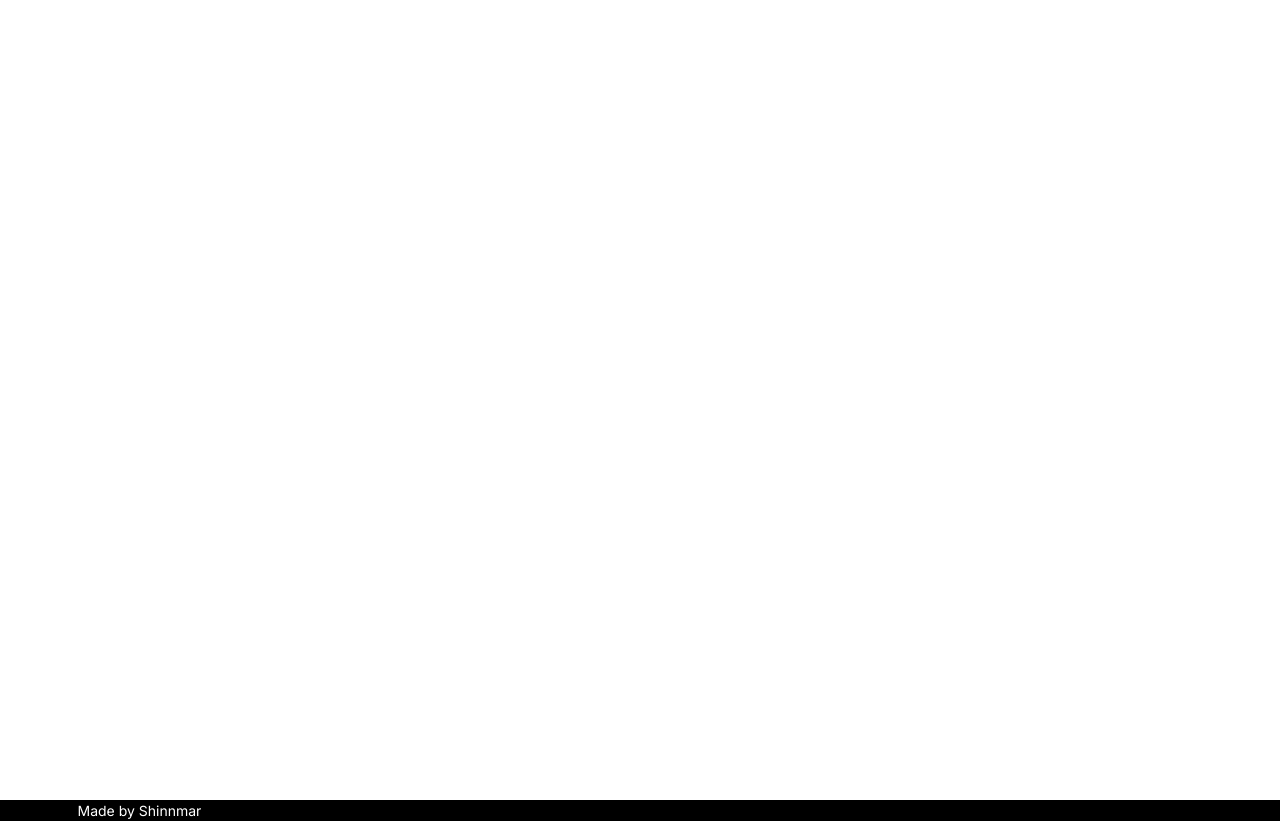
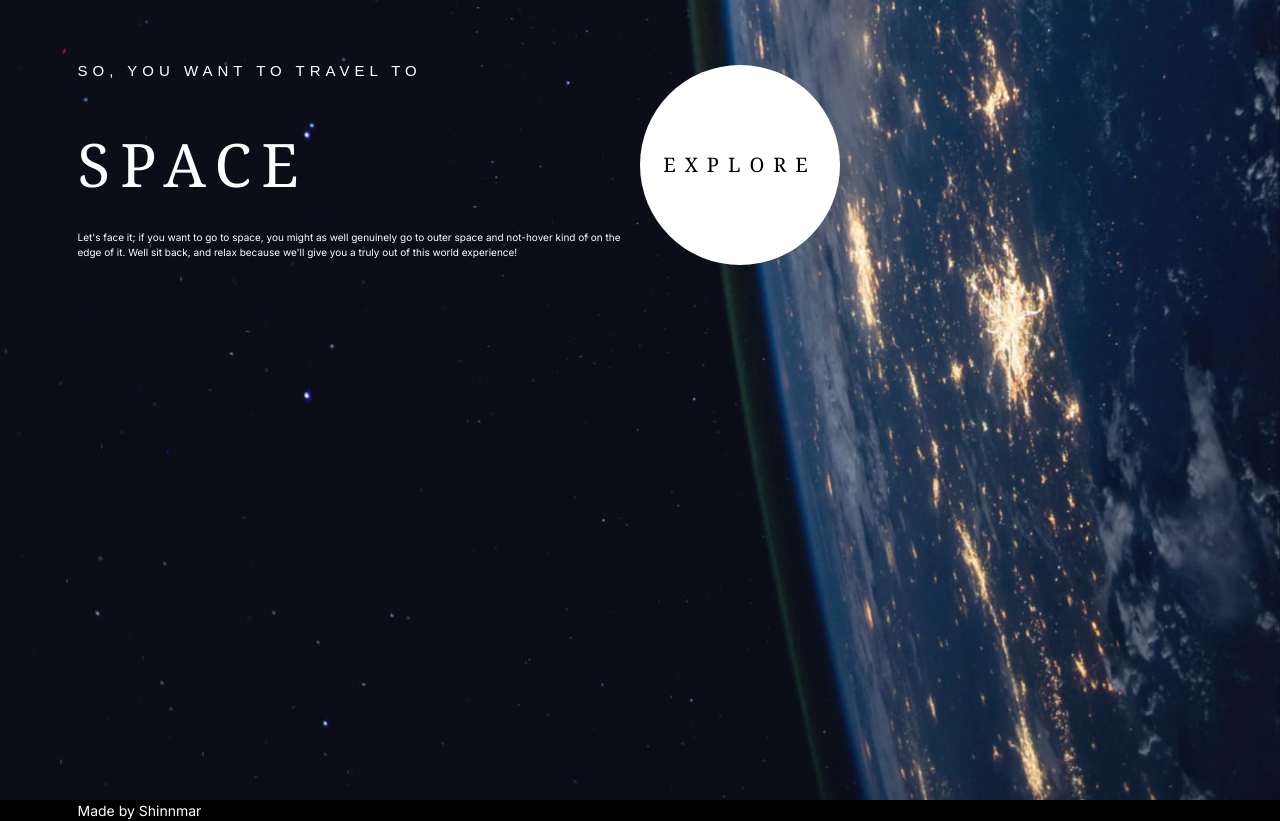
Before and after one commit to shinnmar/space-tourism, a Next.js app: page / in a window 1280 px wide. Built offline with nearby package versions, Linux system fonts and the light colour scheme.

Commit message:
feat: add hero content

```diff
--- a/app/globals.scss
+++ b/app/globals.scss
@@ -16,7 +16,8 @@
 }
 
 body {
-  background: url(../public/images/background-home-desktop.jpg) cover no-repeat;
+  background: url(../public/images/background-home-desktop.jpg) no-repeat;
+  background-size: cover;
   color: $white;
 }
 
--- a/app/page.module.scss
+++ b/app/page.module.scss
@@ -16,6 +16,58 @@
   width: 100%;
   z-index: 2;
   font-family: var(--font-mono);
+}
+
+.columns {
+  display: flex;
+  flex-direction: row;
+  flex-wrap: wrap;
+  justify-content: center;
+  align-items: center;
+  width: 100%;
+
+  article {
+    width: 50%;
+  }
+}
+
+
+.hero_title {
+  font-size: 6rem;
+  letter-spacing: 10px;
+  margin: 2rem 0 3rem;
+  font-family: Georgia, Times, 'Times New Roman', serif;
+}
+
+.hero_text, .hero_first_title {
+  font-family: Arial, Helvetica, sans-serif;
+}
+
+.hero_first_title {
+  text-transform: uppercase;
+  font-size: 1.5rem;
+  letter-spacing: 5px;
+  font-weight: 300;
+}
+
+.circle {
+  position: relative;
+  display: flex;
+  justify-content: center;
+  align-items: center;
+  background-color: #ffffff;
+  width: 200px;
+  height: 200px;
+  border-radius: 50%;
+
+  .circle_text {
+    color: #000000;
+    font-size: 2rem;
+    font-weight: 400;
+    position: absolute;
+    letter-spacing: 0.9rem;
+    font-family: Georgia, 'Times New Roman', Times, serif;
+  }
 }
 
 .description a {
--- a/app/page.tsx
+++ b/app/page.tsx
@@ -5,9 +5,28 @@ export default function Home() {
   return (
     <>
       <main className={styles.main}>
-        <div className={styles.center}>
-          So, You want to travel to <span>SPACE</span>
-          <p>Let's face it; if you want to go to space, you might as well genuinely go to outer space and not-hover kind of on the edge of it. Well sit back, and relax because we'll give you a truly out of this world experience!</p>
+        <div className="container">
+          <div className={styles.columns}>
+            <article>
+              <p className={styles.hero_first_title}>
+                So, You want to travel to
+              </p>
+
+              <br />
+              <h1 className={styles.hero_title}>SPACE</h1>
+              <p className={styles.hero_paragraph}>
+                Let's face it; if you want to go to space, you might as well
+                genuinely go to outer space and not-hover kind of on the edge of
+                it. Well sit back, and relax because we'll give you a truly out
+                of this world experience!
+              </p>
+            </article>
+            <article>
+              <div className={styles.circle}>
+                <div className={styles.circle_text}>EXPLORE</div>
+              </div>
+            </article>
+          </div>
         </div>
       </main>
       <Footer />
```
